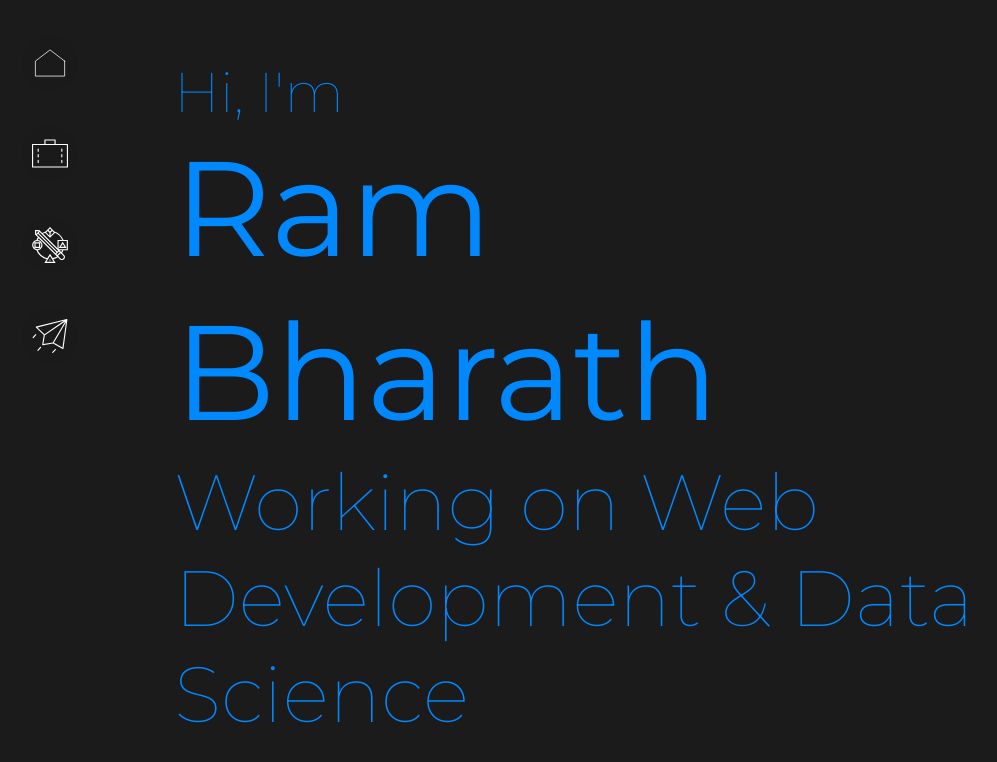
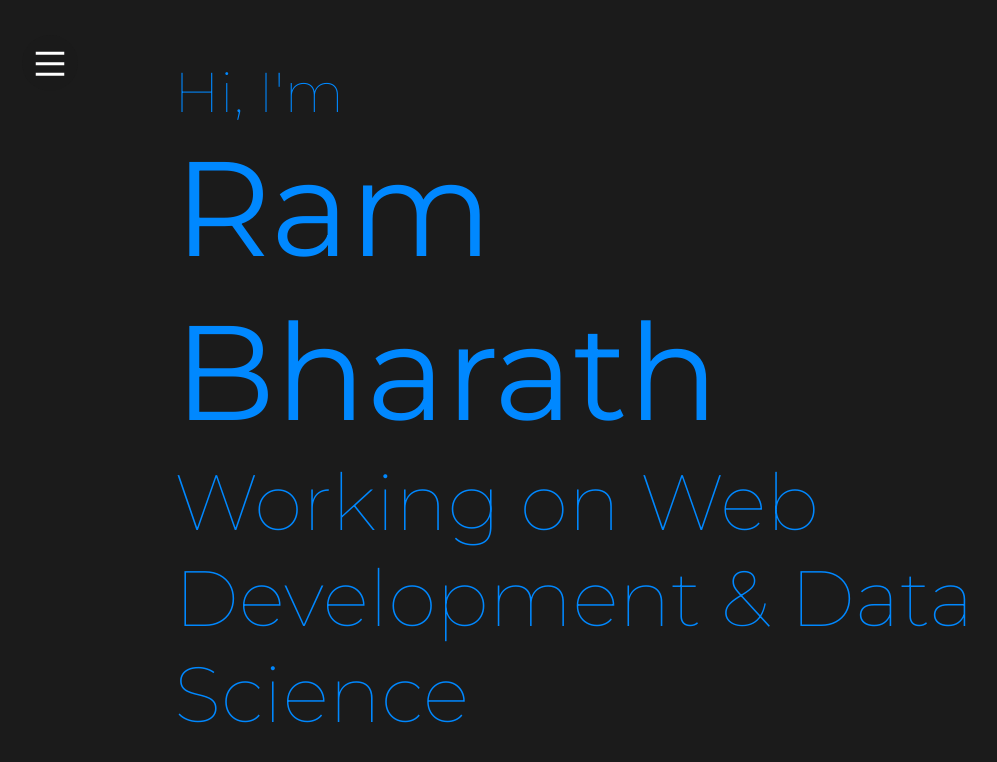
Before and after one commit to RAM-BHARATH/Portfolio, a React (Create React App) app: page / in a window 1280 px wide. Shown: the top 762 px of the page, without its empty margins (18-1015 px from the left). Built offline with nearby package versions, Linux system fonts and the light colour scheme.

Commit message:
Updated navbar with hamburger icon

```diff
--- a/src/components/Navbar.js
+++ b/src/components/Navbar.js
@@ -1,6 +1,14 @@
 // import '../styles/navbar.css'
 
+import { useState } from "react";
+
 export function Navbar() {
+
+    const [open, setOpen] = useState(false);
+
+    function toggleNav(){
+        setOpen(!open);
+    }
     return(
         // <nav id="hamnav">
         //     <label htmlFor="hamburger">&#9776;</label>
@@ -20,6 +28,10 @@ export function Navbar() {
         // </nav>
         <div className="left-nav">
             <ul>
+                <li className="nav-item" onClick={toggleNav}>
+                    <img src={process.env.PUBLIC_URL + '/images/assets/hamburger.svg'}/>
+                </li>
+                <div  className={open ? 'show': 'hide'}>
                     <li className='nav-item'>
                         <a href="#main">
                             <img src={process.env.PUBLIC_URL + '/images/assets/home.svg'}/>
@@ -40,6 +52,7 @@ export function Navbar() {
                             <img src={process.env.PUBLIC_URL + '/images/assets/contact.svg'}/>
                         </a>
                     </li>
+                </div>
             </ul>
         </div>
     );
--- a/src/styles/style.css
+++ b/src/styles/style.css
@@ -242,6 +242,11 @@ h3{
     top:50px;
 }
 
+.hide{
+    display: none;
+    transition: 500ms ease-in-out;
+}
+
 @media (min-width:1000px) {
     html{
         font-size: 28px;
@@ -272,6 +277,27 @@ h3{
         color: rgb(247, 247, 247);
         border-bottom: solid 5px rgb(247, 247, 247);
     }
+
+    .left-nav{
+        position: fixed;
+        z-index: 10;
+    }
+
+    .nav-item{
+        list-style: none;
+        width: 36px;
+        height: 36px;
+        margin: 35px 0;
+        padding: 10px;
+        border-radius: 100%;
+        background-color: rgba(27, 27, 27, 0.548);
+    }
+
+    .nav-item img{
+        width: 36px;
+        /* fill: aliceblue; */
+    }
+
     .carousel-whole-container{
         /* padding-top: 3rem; */
         /* width: 560px; */
```
Also changed, not shown: public/images/assets/hamburger.svg (added). Lines whose indentation alone changed are shown as unchanged.
